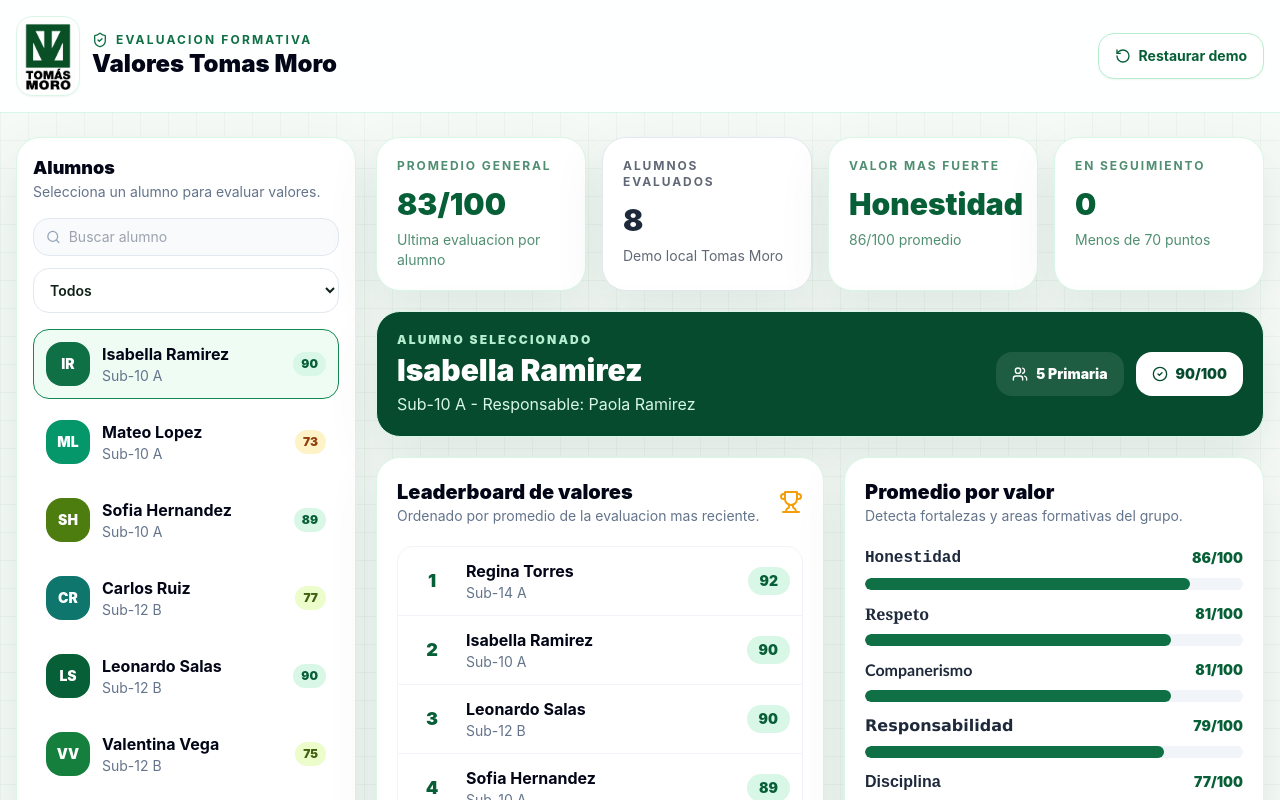
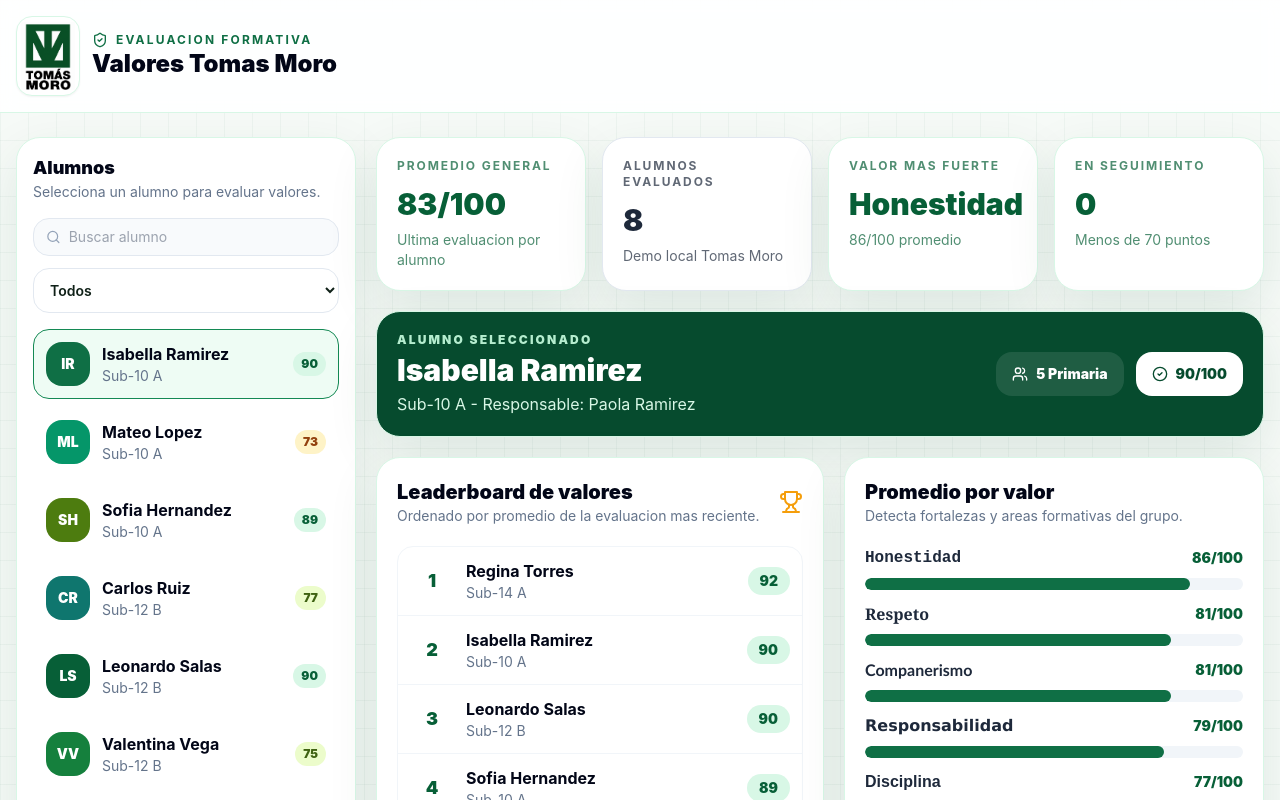
Before and after one commit to marcoantonio1999/tomas-moro-valores, a React (Vite) app: page / in a window 1280 px wide. Shown: the top 800 px of the page. Built offline with nearby package versions, Linux system fonts and the light colour scheme.

Commit message:
Quitar boton restaurar demo

```diff
--- a/src/App.jsx
+++ b/src/App.jsx
@@ -27,16 +27,6 @@ function writeStorage(value) {
     }
   } catch {
     // Some embedded browsers disable localStorage; the app still works in memory.
-  }
-}
-
-function clearStorage() {
-  try {
-    if (typeof window !== "undefined" && window.localStorage) {
-      window.localStorage.removeItem(STORAGE_KEY);
-    }
-  } catch {
-    // Local demo can continue without persistent storage.
   }
 }
 
@@ -88,17 +78,9 @@ export default function App() {
     setAssessments((current) => [...current, newAssessment]);
   }
 
-  function resetDemo() {
-    setAssessments(initialAssessments);
-    setSelectedId(students[0].id);
-    setScores(createDefaultScores(students[0].id, initialAssessments));
-    setNotes("");
-    clearStorage();
-  }
-
   return (
     <div className="min-h-screen bg-[#f6faf7] soft-grid">
-      <Header onReset={resetDemo} />
+      <Header />
       <main className="mx-auto grid max-w-7xl gap-5 px-4 py-6 lg:grid-cols-[340px_1fr]">
         <StudentList
           students={students}
--- a/src/components/Header.jsx
+++ b/src/components/Header.jsx
@@ -1,9 +1,9 @@
-import { RotateCcw, ShieldCheck } from "lucide-react";
+import { ShieldCheck } from "lucide-react";
 
-export function Header({ onReset }) {
+export function Header() {
   return (
     <header className="sticky top-0 z-20 border-b border-moro-100 bg-white/90 backdrop-blur">
-      <div className="mx-auto flex max-w-7xl flex-col gap-4 px-4 py-4 sm:flex-row sm:items-center sm:justify-between">
+      <div className="mx-auto flex max-w-7xl items-center px-4 py-4">
         <div className="flex items-center gap-3">
           <div className="flex h-20 w-16 shrink-0 items-center justify-center rounded-2xl border border-moro-100 bg-white p-1 shadow-sm">
             <img
@@ -20,14 +20,6 @@ export function Header({ onReset }) {
             <h1 className="text-2xl font-black text-slate-950">Valores Tomas Moro</h1>
           </div>
         </div>
-        <button
-          type="button"
-          onClick={onReset}
-          className="inline-flex items-center justify-center gap-2 rounded-2xl border border-moro-200 bg-white px-4 py-3 text-sm font-bold text-moro-800 shadow-sm transition hover:bg-moro-50"
-        >
-          <RotateCcw className="h-4 w-4" />
-          Restaurar demo
-        </button>
       </div>
     </header>
   );
```
